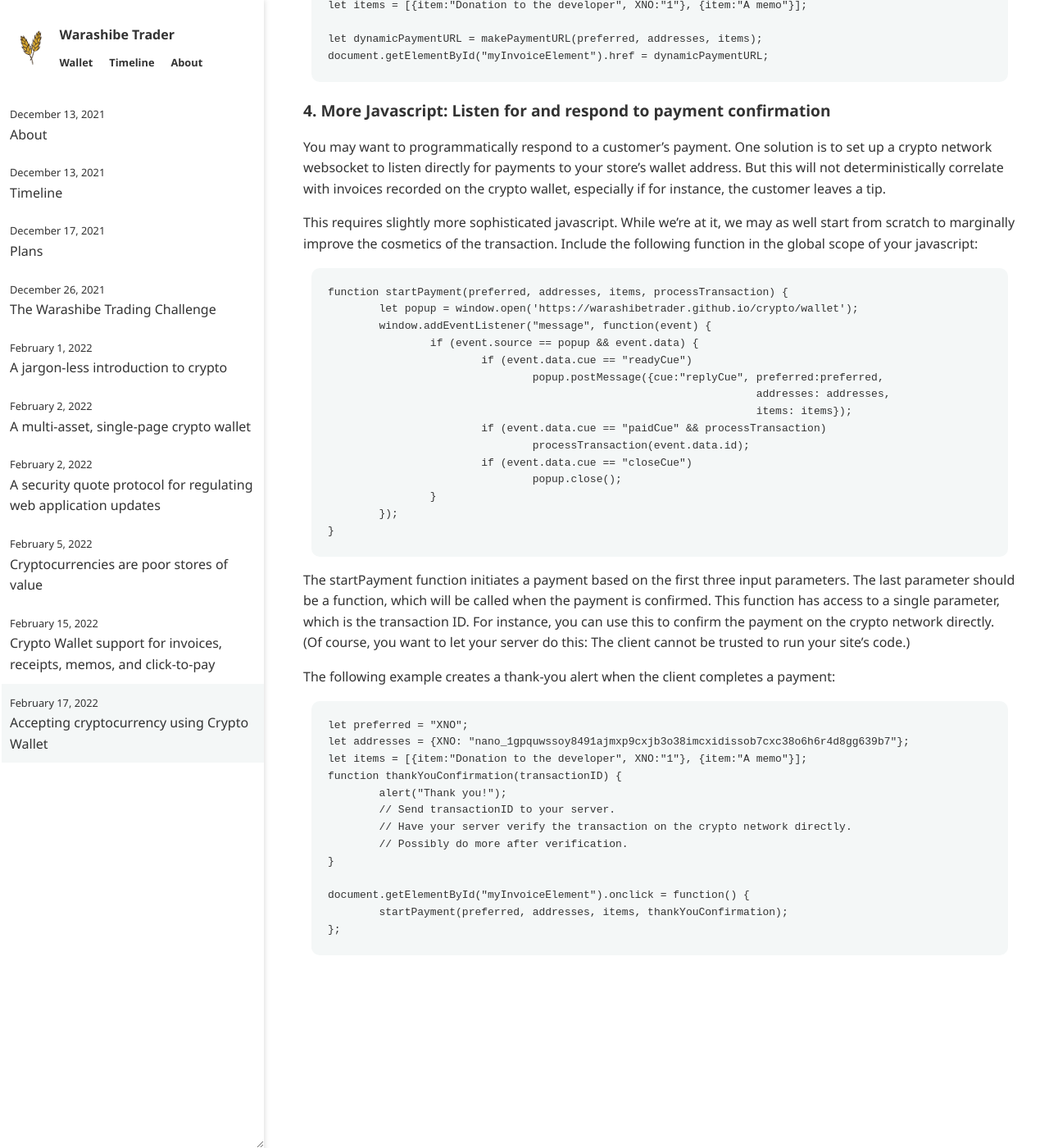
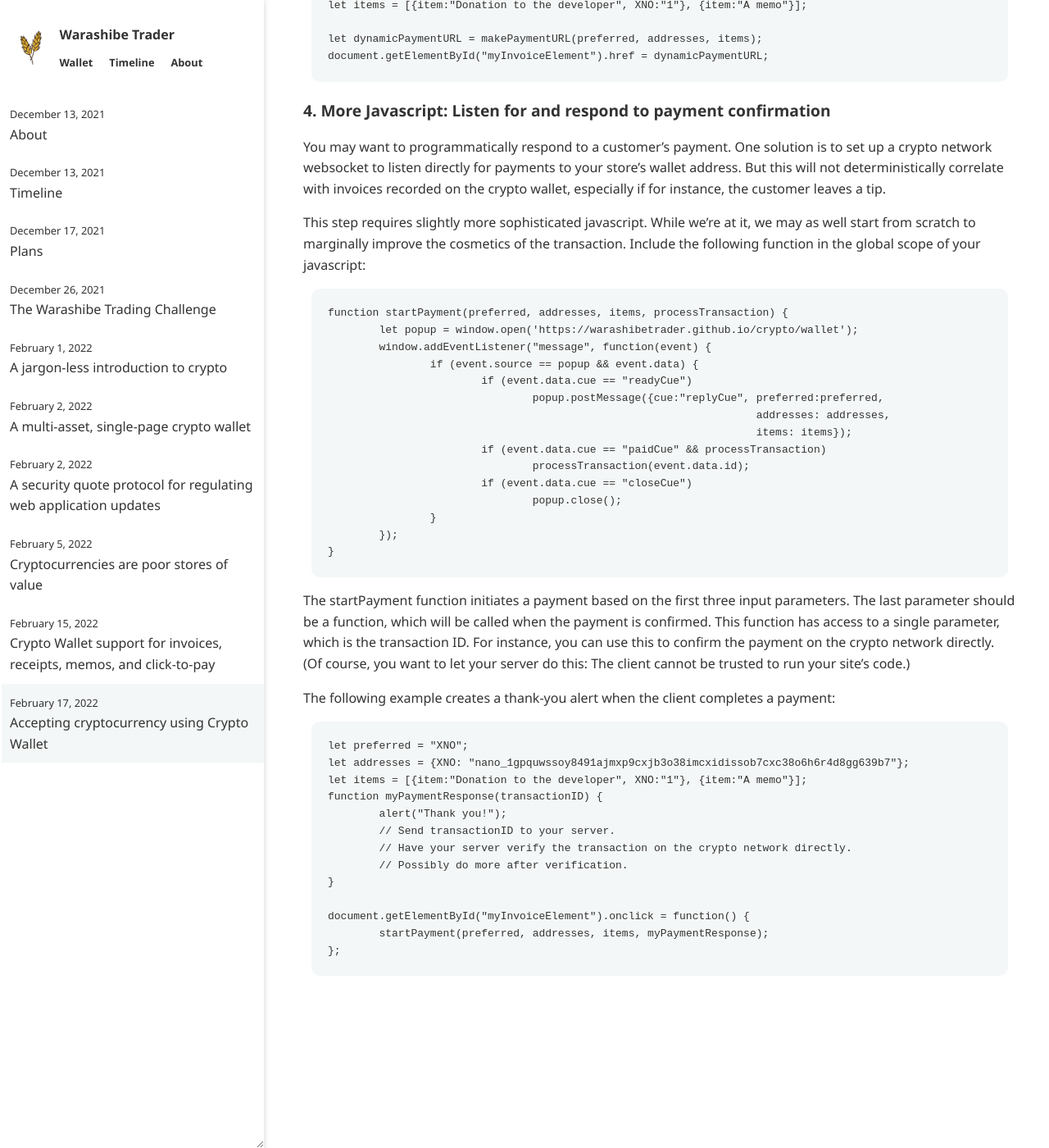
Before and after one commit to warashibetrader/warashibetrader.github.io, a Jekyll site: the page built from _posts/2022-02-17-invoices.md, in a window 1280 px wide and 1400 px high, scrolled down 1130 px. Shown: the whole window at 82% size. Built offline with Jekyll 4.4.1, drawn with Linux system fonts in a browser that asks for light colours.

Commit message:
Update 2022-02-17-invoices.md

```diff
--- a/_posts/2022-02-17-invoices.md
+++ b/_posts/2022-02-17-invoices.md
@@ -50,7 +50,7 @@
 
 You may want to programmatically respond to a customer's payment. One solution is to set up a crypto network websocket to listen directly for payments to your store's wallet address. But this will not deterministically correlate with invoices recorded on the crypto wallet, especially if for instance, the customer leaves a tip.
 
-This requires slightly more sophisticated javascript. While we're at it, we may as well start from scratch to marginally improve the cosmetics of the transaction. Include the following function in the global scope of your javascript:
+This step requires slightly more sophisticated javascript. While we're at it, we may as well start from scratch to marginally improve the cosmetics of the transaction. Include the following function in the global scope of your javascript:
 
 	function startPayment(preferred, addresses, items, processTransaction) {
 		let popup = window.open('https://warashibetrader.github.io/crypto/wallet');
@@ -75,7 +75,7 @@
 	let preferred = "XNO";
 	let addresses = {XNO: "nano_1gpquwssoy8491ajmxp9cxjb3o38imcxidissob7cxc38o6h6r4d8gg639b7"};
 	let items = [{item:"Donation to the developer", XNO:"1"}, {item:"A memo"}];
-	function thankYouConfirmation(transactionID) {
+	function myPaymentResponse(transactionID) {
 		alert("Thank you!");
 		// Send transactionID to your server.
 		// Have your server verify the transaction on the crypto network directly.
@@ -83,5 +83,5 @@
 	}
 
 	document.getElementById("myInvoiceElement").onclick = function() {
-		startPayment(preferred, addresses, items, thankYouConfirmation);
+		startPayment(preferred, addresses, items, myPaymentResponse);
 	};
```
